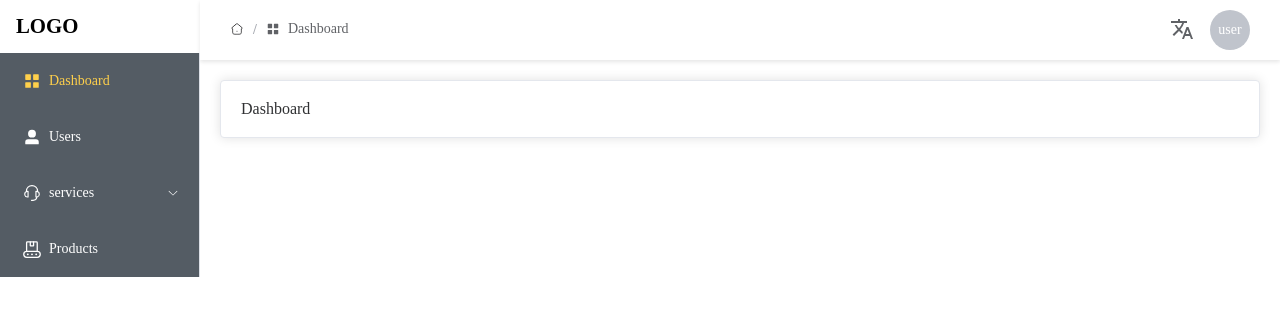
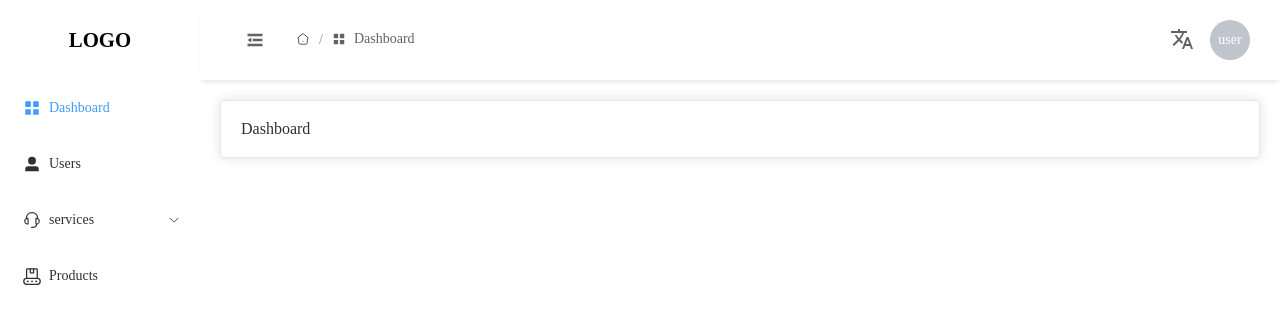
Before and after one commit to KJWHUB/vue3-admin-template-el-plus, a Vue app: page /auth/login in a window 1280 px wide. Both pictures are taken after a click on the button "Login". Shown: the top 324 px of the page. Built offline with nearby package versions, Linux system fonts and the light colour scheme.

Commit message:
sidebar layout setup

```diff
--- a/src/assets/base.css
+++ b/src/assets/base.css
@@ -1,3 +1,6 @@
+:root {
+}
+
 body {
   margin: 0;
   padding: 0;
--- a/src/components/menu/SidebarMenu.vue
+++ b/src/components/menu/SidebarMenu.vue
@@ -1,10 +1,12 @@
 <script setup lang="ts">
 import { onMounted, ref, watchEffect } from 'vue'
 
+import { storeToRefs } from 'pinia'
 import { useRoute, type RouteMeta, type RouteRecordRaw } from 'vue-router'
 
 import SidebarMenuItem from '@/components/menu/SidebarMenuItem.vue'
 import type { Menu } from '@/router'
+import { useLayoutStore } from '@/stores/layout'
 import contentsRoute from '@/views/contents/route'
 
 export type RouteMenuRequireRaw = RouteRecordRaw & {
@@ -19,9 +21,10 @@ export type RouteMenuRequireRaw = RouteRecordRaw & {
 const contentsRouteChildren = contentsRoute.children as RouteRecordRaw[]
 
 const route = useRoute()
+const layoutStore = useLayoutStore()
+const { isSidebarFold } = storeToRefs(layoutStore)
 
 const menu = ref<RouteMenuRequireRaw[]>(createMenu(contentsRouteChildren))
-
 const defaultActive = ref('dashboard')
 
 function createMenu(children: RouteRecordRaw[], parentPath: string = ''): RouteMenuRequireRaw[] {
@@ -55,19 +58,29 @@ watchEffect(() => {
 </script>
 
 <template>
+  <el-scrollbar :style="{ 'background-color': $style.menuBackgroundColor }">
     <el-menu
-    active-text-color="#ffd04b"
-    background-color="#545c64"
+      :active-text-color="$style.menuActiveTextColor"
+      :background-color="$style.menuBackgroundColor"
       :default-active="defaultActive"
-    text-color="#fff"
+      :text-color="$style.menuTextColor"
       :router="true"
+      :collapse="isSidebarFold"
+      style="border: none"
     >
       <SidebarMenuItem v-for="item in menu" :key="item.path" :route="item" />
     </el-menu>
+  </el-scrollbar>
 </template>
 
-<style lang="scss" scoped>
+<style lang="scss" module>
 $menu-active-text-color: #ffd04b;
 $menu-background-color: #545c64;
 $menu-text-color: #fff;
+
+:export {
+  menuActiveTextColor: $menu-active-text-color;
+  menuBackgroundColor: $menu-background-color;
+  menuTextColor: $menu-text-color;
+}
 </style>
--- a/src/layouts/contents/ContentsHeader.vue
+++ b/src/layouts/contents/ContentsHeader.vue
@@ -1,12 +1,25 @@
 <script setup lang="ts">
+import { Fold } from '@element-plus/icons-vue'
+
 import LanguageSelector from '@/components/language-selector/LanguageSelector.vue'
 import HeaderUserAvatar from '@/components/user/HeaderUserAvatar.vue'
+import { useLayoutStore } from '@/stores/layout'
+
+const { toggleSidebarFold } = useLayoutStore()
 </script>
 
 <template>
   <div class="header">
-    <!-- breadcrumb -->
-    <HeaderBreadcrumb />
+    <el-space size="large">
+      <!-- fold -->
+      <el-button text @click="toggleSidebarFold">
+        <el-icon size="20">
+          <Fold />
+        </el-icon>
+      </el-button>
+      <!-- breadcrumb -->
+      <HeaderBreadcrumb />
+    </el-space>
     <el-space size="large">
       <!-- lang -->
       <LanguageSelector />
@@ -26,6 +39,6 @@ import HeaderUserAvatar from '@/components/user/HeaderUserAvatar.vue'
   padding: 0 30px;
 
   background: #fff;
-  box-shadow: 0 2px 4px 0 rgba(0, 0, 0, 0.1);
+  box-shadow: 0 4px 4px -2px rgba(0, 0, 0, 0.1);
 }
 </style>
--- a/src/layouts/contents/ContentsLayout.vue
+++ b/src/layouts/contents/ContentsLayout.vue
@@ -1,16 +1,23 @@
 <script setup lang="ts">
+import { storeToRefs } from 'pinia'
+
+import { useLayoutStore } from '@/stores/layout'
+
 import ContentsHeader from './ContentsHeader.vue'
 import ContentsSidebar from './ContentsSidebar.vue'
+
+const layoutStore = useLayoutStore()
+const { sidebarWidth } = storeToRefs(layoutStore)
 </script>
 
 <template>
   <div class="contents-layout">
     <el-container>
-      <el-aside width="200px">
+      <el-aside :width="sidebarWidth + 'px'" style="min-height: 100vh; transition: width 0.3s">
         <ContentsSidebar />
       </el-aside>
       <el-container>
-        <el-header style="padding: 0">
+        <el-header height="80px" style="padding: 0">
           <ContentsHeader />
         </el-header>
         <el-main>
--- a/src/layouts/contents/ContentsSidebar.vue
+++ b/src/layouts/contents/ContentsSidebar.vue
@@ -1,13 +1,21 @@
-<script setup lang="ts"></script>
+<script setup lang="ts">
+const headerHeight = 80
+</script>
 
 <template>
-  <div>
-    <LogoBlock style="padding: 1rem" />
-    <SidebarMenu />
+  <div class="contents-sidebar">
+    <LogoBlock :style="{ height: headerHeight + 'px', flexShrink: 0 }" />
+
+    <SidebarMenu style="width: 100%" />
   </div>
 </template>
 
 <style lang="scss" scoped>
 .contents-sidebar {
+  display: flex;
+  flex-direction: column;
+  align-items: center;
+  width: 100%;
+  height: 100vh;
 }
 </style>
--- /dev/null
+++ b/src/stores/layout.ts
@@ -0,0 +1,20 @@
+import { ref } from 'vue'
+
+import { defineStore } from 'pinia'
+
+export const useLayoutStore = defineStore('layout', () => {
+  const isSidebarFold = ref(false)
+  const sidebarWidth = ref(200)
+
+  const toggleSidebarFold = () => {
+    isSidebarFold.value = !isSidebarFold.value
+
+    if (isSidebarFold.value) {
+      sidebarWidth.value = 70
+    } else {
+      sidebarWidth.value = 200
+    }
+  }
+
+  return { isSidebarFold, sidebarWidth, toggleSidebarFold }
+})
```
Lines whose indentation alone changed are shown as unchanged.
